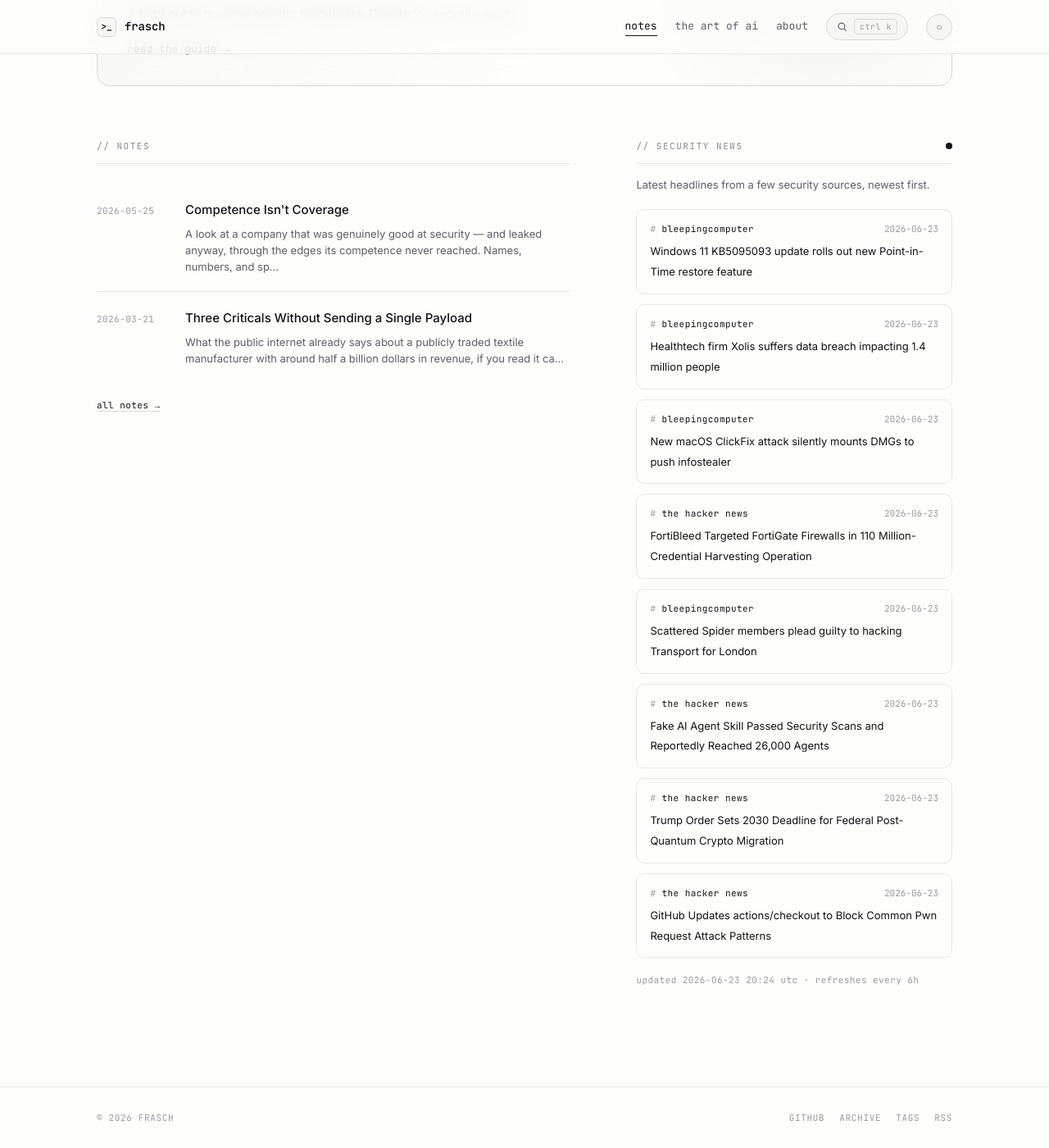
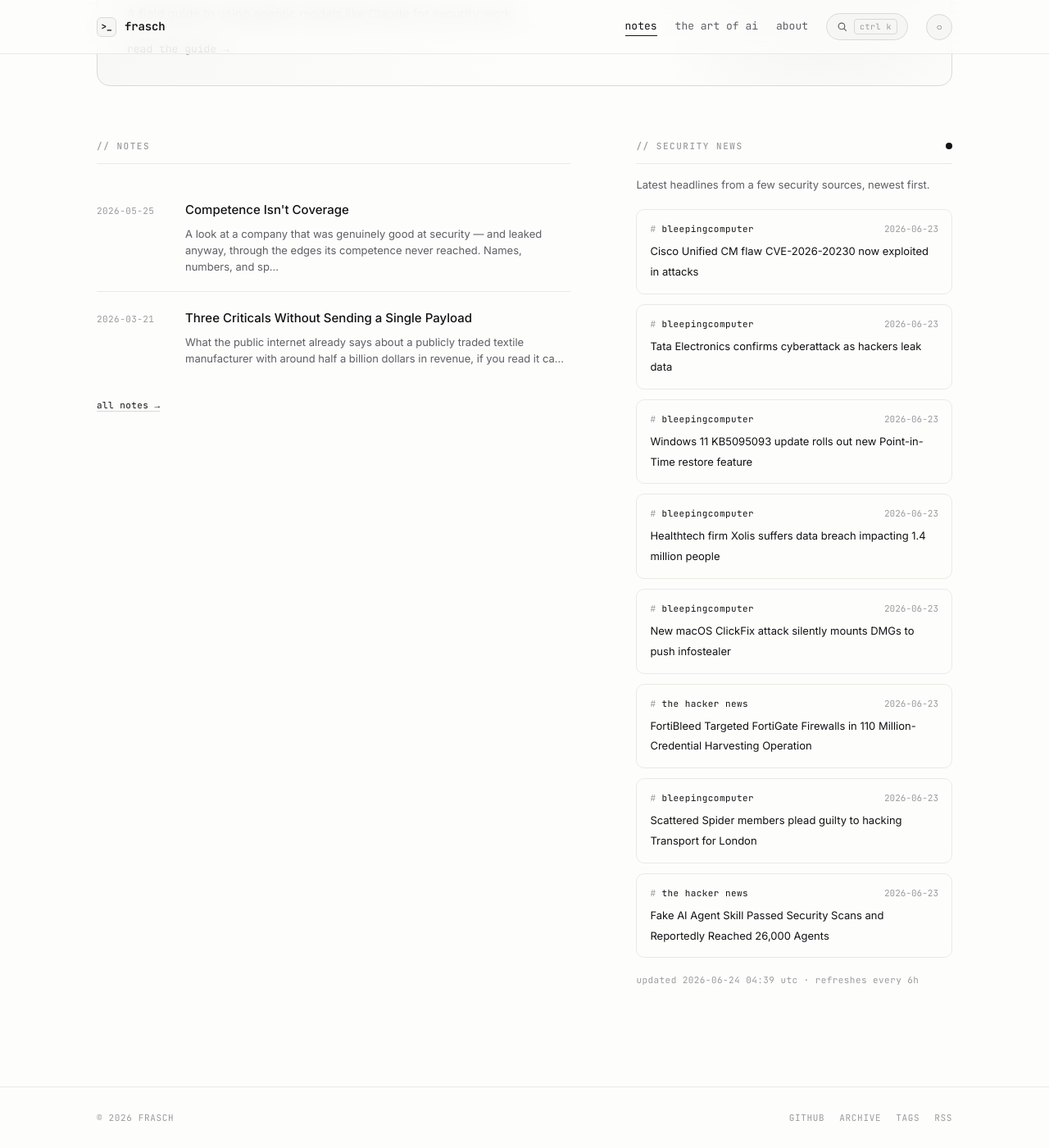
Before and after one commit to whoisfrasch/frasch, a Jekyll site: the page built from index.html, in a window 1280 px wide and 1400 px high, scrolled down 615 px. Shown: the whole window at 82% size. Built offline with Jekyll 4.4.1, drawn with Linux system fonts in a browser that asks for light colours.

Commit message:
Refresh security news feed

```diff
--- a/_data/news.json
+++ b/_data/news.json
@@ -1,6 +1,18 @@
 {
-  "updated": "2026-06-23T20:24:40Z",
+  "updated": "2026-06-24T04:39:08Z",
   "items": [
+    {
+      "source": "bleepingcomputer",
+      "title": "Cisco Unified CM flaw CVE-2026-20230 now exploited in attacks",
+      "link": "https://www.bleepingcomputer.com/news/security/cisco-unified-cm-sme-flaw-cve-2026-20230-now-exploited-in-attacks/",
+      "date": "2026-06-23T21:48:32Z"
+    },
+    {
+      "source": "bleepingcomputer",
+      "title": "Tata Electronics confirms cyberattack as hackers leak data",
+      "link": "https://www.bleepingcomputer.com/news/security/tata-electronics-confirms-cyberattack-as-hackers-leak-data/",
+      "date": "2026-06-23T21:06:32Z"
+    },
     {
       "source": "bleepingcomputer",
       "title": "Windows 11 KB5095093 update rolls out new Point-in-Time restore feature",
@@ -36,18 +48,6 @@
       "title": "Fake AI Agent Skill Passed Security Scans and Reportedly Reached 26,000 Agents",
       "link": "https://thehackernews.com/2026/06/fake-ai-agent-skill-passed-security.html",
       "date": "2026-06-23T15:16:43Z"
-    },
-    {
-      "source": "the hacker news",
-      "title": "Trump Order Sets 2030 Deadline for Federal Post-Quantum Crypto Migration",
-      "link": "https://thehackernews.com/2026/06/trump-order-sets-2030-deadline-for.html",
-      "date": "2026-06-23T15:16:40Z"
-    },
-    {
-      "source": "the hacker news",
-      "title": "GitHub Updates actions/checkout to Block Common Pwn Request Attack Patterns",
-      "link": "https://thehackernews.com/2026/06/github-updates-actionscheckout-to-block.html",
-      "date": "2026-06-23T14:22:03Z"
     }
   ]
 }
```
